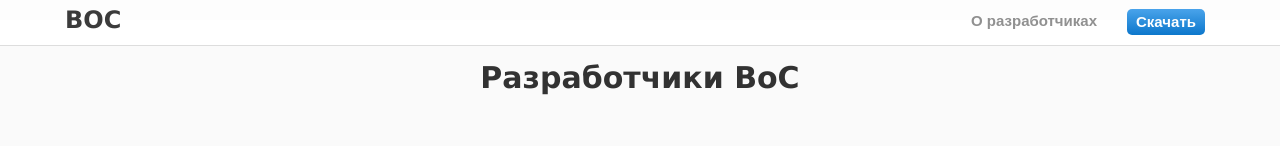
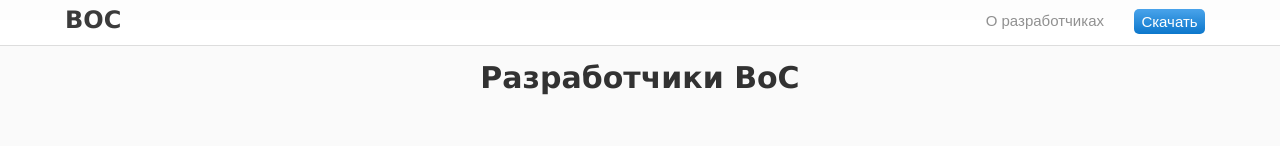
Before and after one commit to coolhackers13/coolhackers13.github.io, a plain HTML site: page developers.html in a window 1280 px wide. Shown: the top 146 px of the page. Drawn offline with Linux system fonts and the light colour scheme; a web font is replaced by a local one.

Commit message:
Update developers.html

```diff
--- a/developers.html
+++ b/developers.html
@@ -75,18 +75,17 @@
   <a style="text-decoration: none; color:#323232; font-size:15; float: right; padding-right: 50; padding-top: 12; font-family:sans-serif; padding-left:25;"><b></b></a>
 
  <a  href="https://vk.com/doc162745048_474658266?hash=6f8540ba1474865330&dl=91f7b58ab9981b3f7c" style="text-decoration: none; color:#FFFFFF; font-size:15; float: right;  font-family:sans-serif;  background-image: linear-gradient(rgb(66, 161, 236), rgb(0, 112, 201));
- height: 18px; /* Высота блока */
-    width: 70px; /* Ширина блока */
+ height: 17px; /* Высота блока */
+    width: 63px; /* Ширина блока */
     text-align: center; /* Выравнивание по центру */
 	background-position: 100% 0; /* Положение фона */
     position: relative; /* Относительное позиционирование */
     left: 0px; /* Сдвигаем вправо */
 	top:9;
     padding: 4px ; /* Поля вокруг текста */
+	border-radius:5px;">Скачать</a>
 
-	border-radius:5px;"><b>Скачать</b></a>
-
-	 <a href="https://coolhackers13.github.io/developers" style="text-decoration: none; color:#8c8c8c; font-size:15; float: right; padding-right: 30; padding-top: 12; font-family:sans-serif; "><b>О разработчиках</b></a>
+	 <a href="https://coolhackers13.github.io/developers" style="text-decoration: none; color:#8c8c8c; font-size:15; float: right; padding-right: 30; padding-top: 12; font-family:sans-serif; ">О разработчиках</a>
 
   <!--
   <a href="news" style="text-decoration: none; color:#323232; font-size:20; float: right; padding-top: 10; margin-right: 30; " >Новости</a>
```
